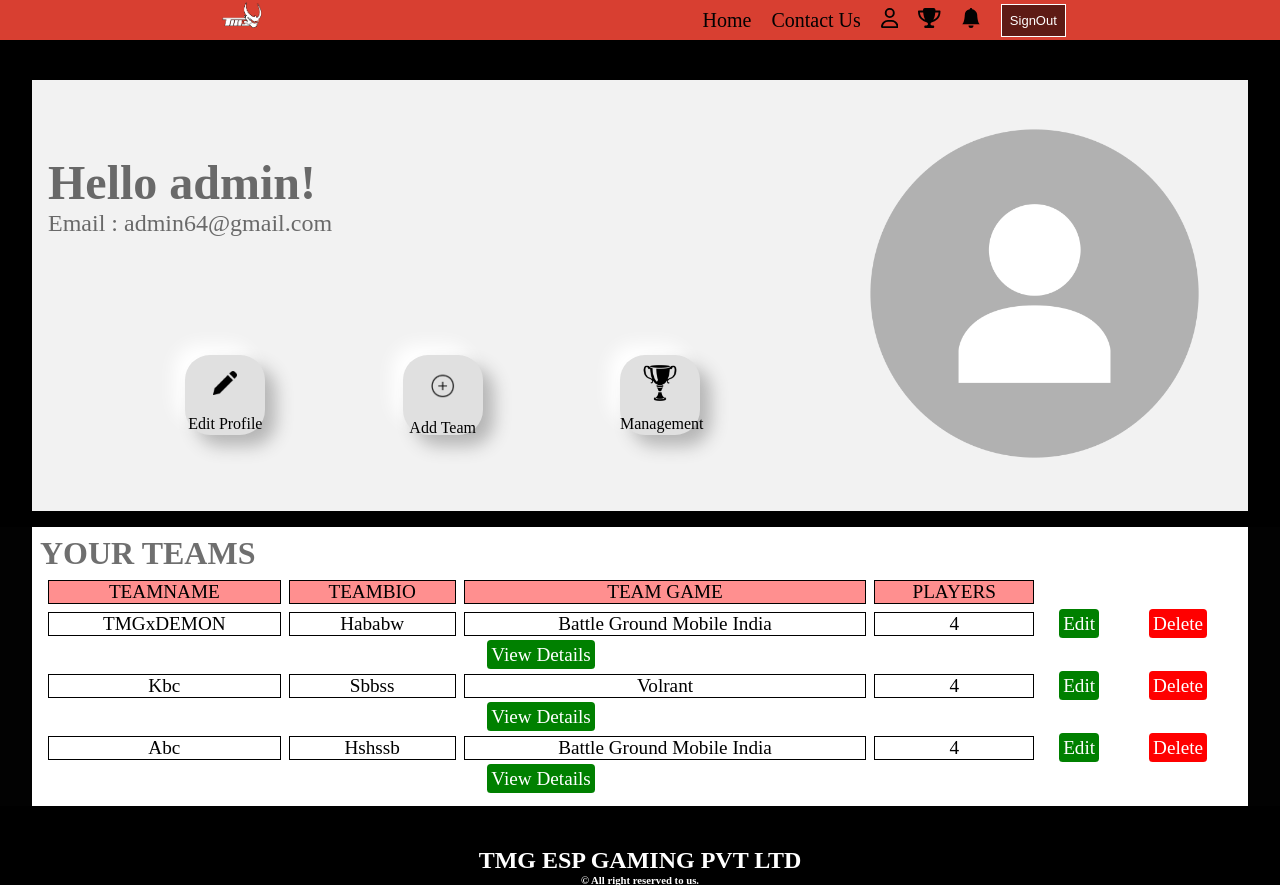
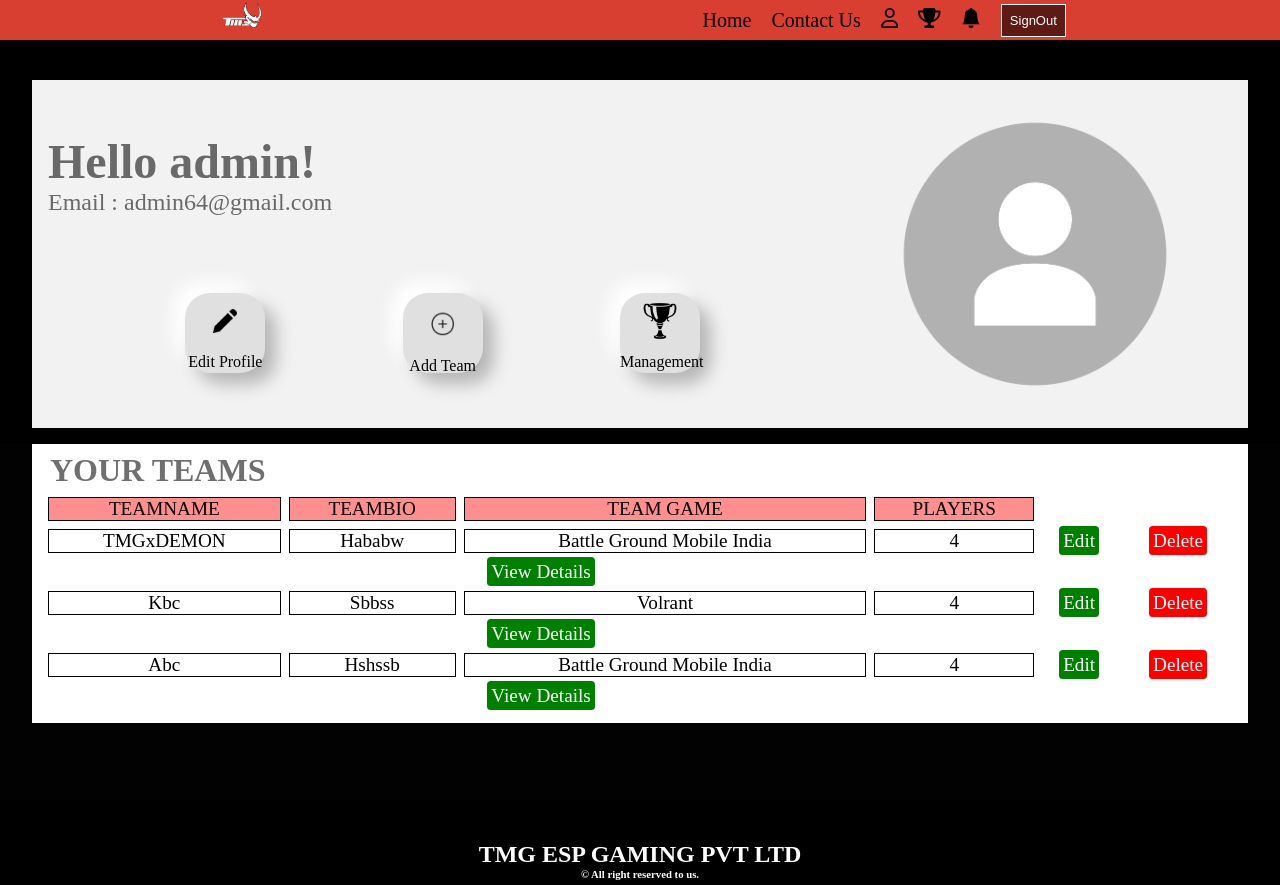
Before and after one commit to Crown003/Tmgweb, a Django app: page /userProfile in a window 1280 px wide. Shown: the top 885 px of the page. Run offline with Django 4.2, Linux system fonts and the light colour scheme; the first user in the database is signed in; data comes from the database, SQL or seed files in the repository.

Commit message:
some minor designe update in userprofile image rendering section

```diff
--- a/main/static/css/EditUserProfile.css
+++ b/main/static/css/EditUserProfile.css
@@ -12,7 +12,7 @@ flex-direction:column;
 background:var(--white);
 }
 .FormContainer form p span{
-disply:block;
+display:block;
 color:var(--black);
 font-family:sans-sarif;
 font-weight:500;
--- a/main/static/css/UserProfile.css
+++ b/main/static/css/UserProfile.css
@@ -22,12 +22,13 @@ justify-content:space-around;
 }
 .userImage{
 flex:1;
-text-align:center;
+display:flex;
+flex-direction: column;
+align-items: center;
 }
 .userImage img{
-width:100%;
-height:auto;
-max-width:100%;
+width:80%;
+max-width:80%;
 }
 .userDetails h2{
 color:var(--black);
@@ -130,7 +131,7 @@ border:none;
 color:var(--black);
 font-family:var(--headingFont);
 font-size:2em;
-paddig:.2em;
+padding: 0 10px;
 }
 .teamTable{
 border-spacing:.5em;
```
Also changed, not shown: db.sqlite3, media/userProfile/images/IMG.jpg (added).
